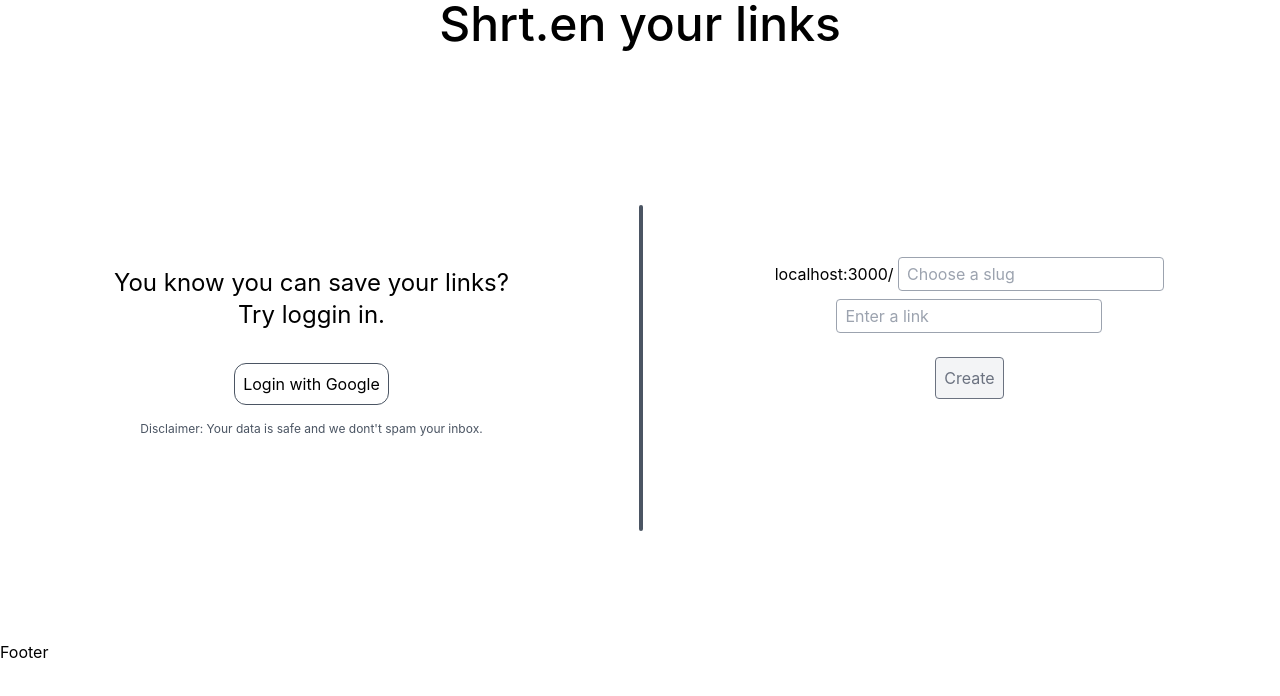
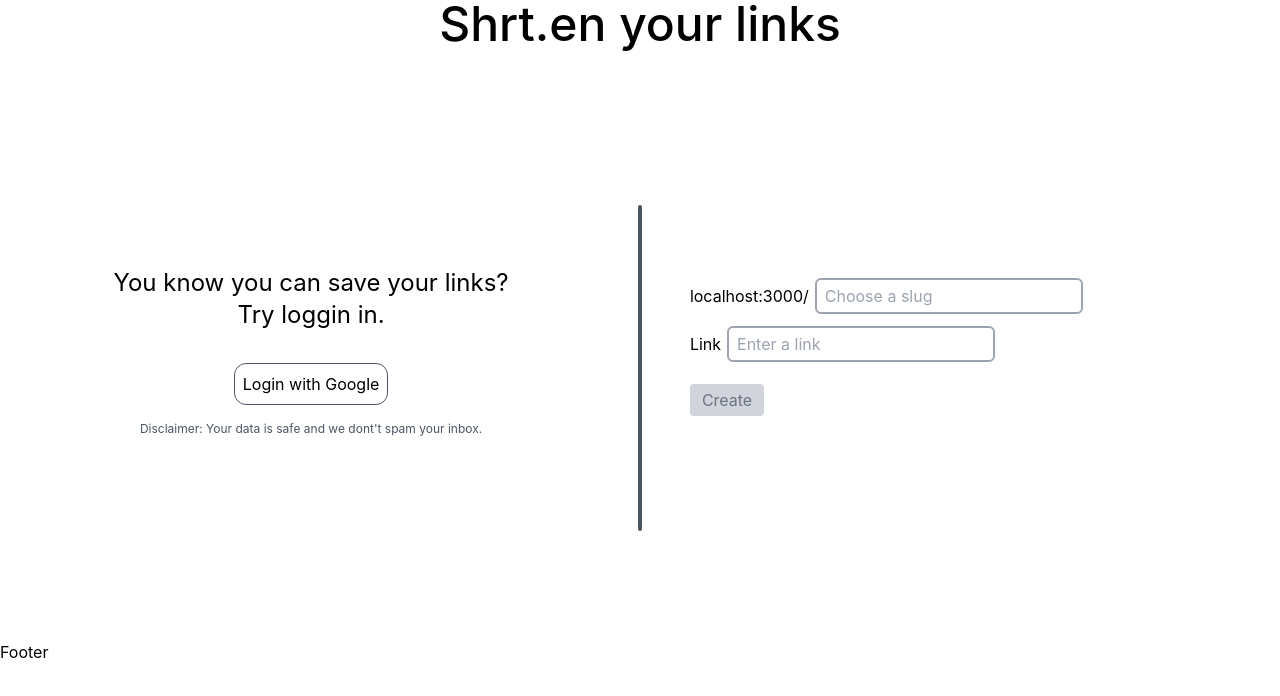
Before and after one commit to abhinav-raman/shrtn, a Next.js app: page / in a window 1280 px wide. Shown: the top 696 px of the page. Built offline with nearby package versions, Linux system fonts and the light colour scheme; no server answers.

Commit message:
Customized LinkCreateForm component

```diff
--- a/src/components/LinkCreateForm.tsx
+++ b/src/components/LinkCreateForm.tsx
@@ -17,39 +17,42 @@ const LinkCreateForm = () => {
 		console.log(result);
 	};
 	return (
-		<section className="w-1/2 flex justify-center flex-col">
-			<div className="w-full text-center">
+		<section className="w-1/2 flex justify-center flex-col p-4">
+			<div className="w-full flex my-2">
+				<p className="pr-2 py-1">
 					{(process.env.NODE_ENV === "development"
 						? "localhost:3000"
 						: "http://shrt-en.vercel.app") + "/ "}
+				</p>
 				<input
 					name="slug"
 					value={enteredSlug}
-					className="border border-gray-400 rounded px-2 py-1"
+					className="outline outline-2 outline-gray-400 rounded px-2 py-[2px] focus:outline-[3px] focus:outline-teal-600"
 					placeholder="Choose a slug"
 					onChange={({ target }) => setEnteredSlug(target.value)}
 				/>
 			</div>
-			<div className="w-full text-center my-2">
+			<div className="w-full flex my-2">
+				<p className="pr-2 py-1">Link</p>
 				<input
 					name="link"
 					value={enteredUserLink}
-					className="border border-gray-400 rounded px-2 py-1"
+					className="outline outline-2 outline-gray-400 rounded px-2 py-[2px] focus:outline-[3px] focus:outline-teal-600"
 					placeholder="Enter a link"
 					onChange={({ target }) => setEnteredUserLink(target.value)}
 				/>
 			</div>
-			<div className="w-full text-center my-4">
+			<div className="w-full text-left my-4">
 				<button
-					className="border border-gray-600 p-2 rounded disabled:bg-gray-100 disabled:border-gray-500 disabled:text-gray-500 disabled:cursor-not-allowed"
+					className="px-3 py-1 rounded transition-all bg-teal-600 text-white disabled:bg-gray-300 disabled:text-gray-500 disabled:cursor-not-allowed"
 					onClick={createShortLink}
 					disabled={!enteredUserLink.length || !enteredSlug.length}
 				>
 					Create
 				</button>
 			</div>
-			<div className="w-full text-center my-4">
 			{responseData && responseData.data && (
+				<div className="w-full text-left my-4">
 					<a
 						className="text-blue-600"
 						href={responseData.data.shortUrl}
@@ -58,9 +61,9 @@ const LinkCreateForm = () => {
 					>
 						{responseData.data.shortUrl}
 					</a>
-				)}
 					{responseData && responseData.error}
 				</div>
+			)}
 		</section>
 	);
 };
--- a/src/styles/globals.css
+++ b/src/styles/globals.css
@@ -22,6 +22,10 @@ a {
   box-sizing: border-box;
 }
 
+input {
+  outline: none;
+}
+
 /* @media (prefers-color-scheme: dark) {
   html {
     color-scheme: dark;
```
Lines whose indentation alone changed are shown as unchanged.
